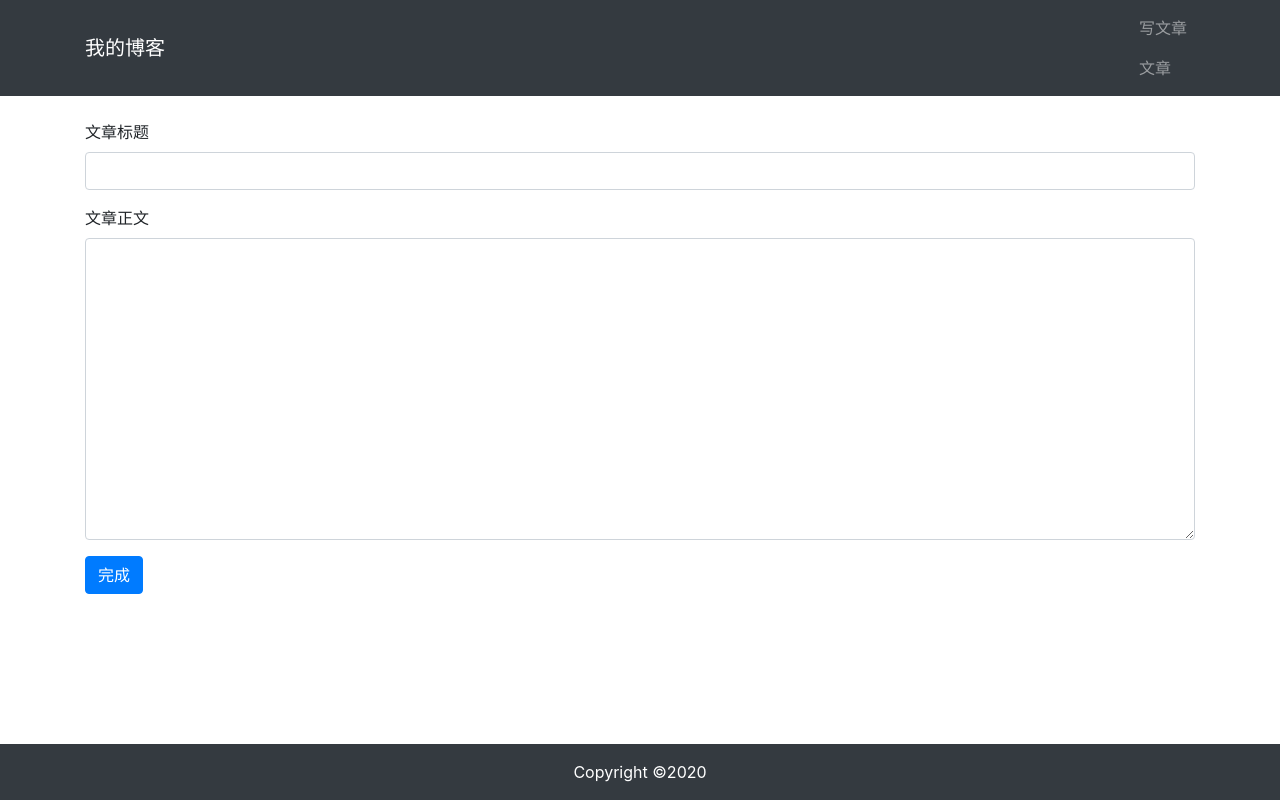
After one commit to hblava/python, a Django app: page /article/article-create/ in a window 1280 px wide. The commit adds this page. Run offline with Django 3.2, Linux system fonts and the light colour scheme; some libraries are stand-ins or nearby versions.

Commit message:
add create blog

```diff
--- /dev/null
+++ b/article/forms.py
@@ -0,0 +1,12 @@
+# 引入表单类
+from django import forms
+# 引入文章模型
+from .models import ArticlePost
+
+# 写文章的表单类
+class ArticlePostForm(forms.ModelForm):
+    class Meta:
+        # 指明数据模型来源
+        model = ArticlePost
+        # 定义表单包含的字段
+        fields = ('title','body')
--- a/article/urls.py
+++ b/article/urls.py
@@ -12,4 +12,6 @@ urlpatterns = [
     path('article-list/',views.article_list,name='article_list'),
     # 文章详情
     path('article-detail/<int:id>/',views.article_detail,name='article_detail'),
+    # 写文章
+    path('article-create/',views.article_create,name='article_create')
 ]
--- a/article/views.py
+++ b/article/views.py
@@ -9,6 +9,15 @@ from django.shortcuts import render
 # 导入数据模型 ArticlePost
 from .models import ArticlePost
 import markdown
+
+# 引入redirect重定向模块
+from django.shortcuts import render,redirect
+# 引入HttpResponse
+from django.http import HttpResponse
+# 引入刚才定义的ArticlePostForm表单类
+from .forms import ArticlePostForm
+# 引入User模型
+from django.contrib.auth.models import User
 
 
 # 视图函数
@@ -40,3 +49,34 @@ def article_detail(request,id):
     context = {'article': article }
     # 载入模板，并返回context对象
     return render(request,'article/detail.html',context)
+
+
+# 写文章的视图
+def article_create(request):
+    #判断用户是否提交数据
+    if request.method == 'POST':
+        #将提交的数据赋值到表单实例中
+        article_post_form = ArticlePostForm(data=request.POST)
+        # 判断提交的数据是否满足模型的要求
+        if article_post_form.is_valid():
+            # 保存数据，但暂时不提交到数据库中
+            new_article = article_post_form.save(commit=False)
+            # 指定数据库中 id=1 的用户为作者
+            # 如果你进行过删除数据表的操作，可能会找不到id=1的用户
+            # 此时请重新创建用户，并传入此用户的id
+            new_article.author = User.objects.get(id=1)
+            # 将新文章保存到数据库中
+            new_article.save()
+            # 完成后返回到文章列表
+            return redirect("article:article_list")
+        # 如果数据不合法，返回错误信息
+        else:
+            return HttpResponse("表单内容有误，请重新填写。")
+    # 如果用户请求获取数据
+    else:
+        # 创建表单类实例
+        article_post_form = ArticlePostForm()
+        # 赋值上下文
+        context = {'article_post_form': article_post_form }
+        # 返回模板
+        return render(request,'article/create.html',context)
--- /dev/null
+++ b/templates/article/create.html
@@ -0,0 +1,33 @@
+{% extends "base.html" %} {% load staticfiles %}
+<!-- 写入base.html中定义的title -->
+{% block title %} 写文章 {% endblock title %}
+<!-- 写入base.html 中定义的content -->
+{% block content %}
+<!-- 写文章表单 -->
+<div class="container">
+  <div class="row">
+    <div class="col-12">
+      <br>
+      <!-- 提交文章的表单 -->
+      <form method="post" action=".">
+        <!-- Django中需要POST数据的地方都必须有csrf_token -->
+        {% csrf_token %}
+        <div class="form-group">
+          <!-- 标签 -->
+          <label for="title">文章标题</label>
+          <!-- 文本框 -->
+          <input type="text" class="form-control" id="title" name="title">
+        </div>
+        <!-- 文章正文 -->
+        <div class="form-group">
+          <label for="body">文章正文</label>
+          <!-- 文本区域 -->
+          <textarea type="text" class="form-control" id="body" name="body" rows="12"></textarea>
+        </div>
+        <!-- 提交按钮 -->
+        <button type="submit" class="btn btn-primary">完成</button>
+      </form>
+    </div>
+  </div>
+</div>
+{% endblock content %}
--- a/templates/header.html
+++ b/templates/header.html
@@ -9,6 +9,7 @@
         <ul class="navbar-nav">
             <!-- 条目 -->
             <li class="nav-item">
+                <a class="nav-link" href="{% url 'article:article_create' %}">写文章</a>
                 <!--<a class="nav-link" href="#">文章</a> v-->
                 <a class="nav-link" href="{% url 'article:article_list' %}">文章</a>
             </li>
```
Also changed, not shown: db.sqlite3.
